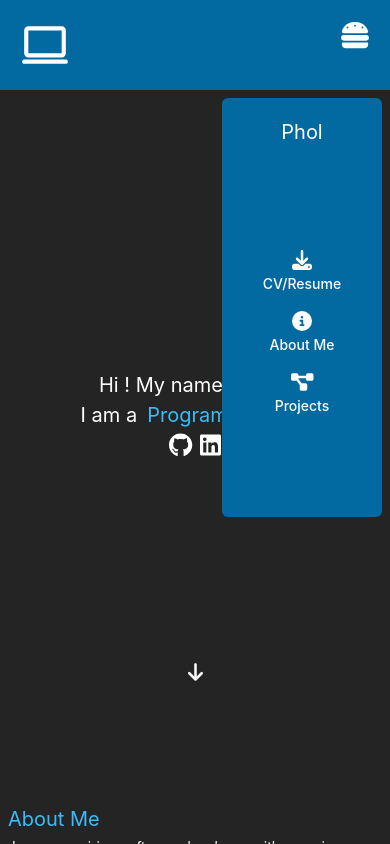
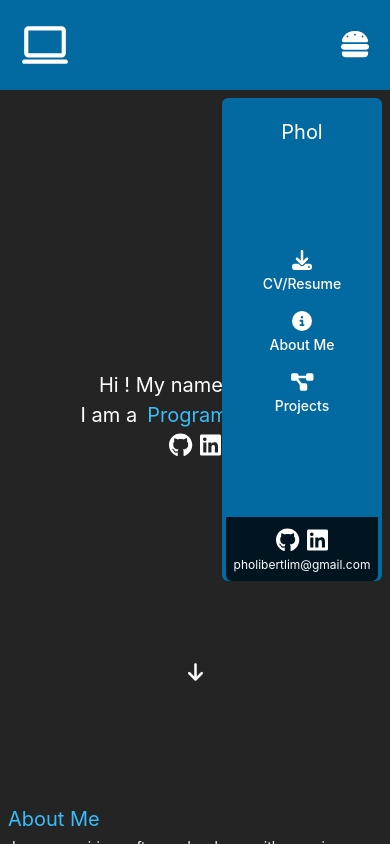
Before and after one commit to Phol16/PortfolioV2, a React (Vite) app: page / in a window 390 px wide. Both pictures are taken after a click on the button 355 px from the left and 36 px from the top of the page. Shown: the top 844 px of the page. Built offline with nearby package versions, Linux system fonts and the light colour scheme.

Commit message:
fix: UI/UX

```diff
--- a/src/components/Navbar.jsx
+++ b/src/components/Navbar.jsx
@@ -3,12 +3,13 @@ import { FontAwesomeIcon } from '@fortawesome/react-fontawesome';
 import React, { useState } from 'react';
 import Logo from '../assets/svg/Logo';
 import NavButton from './NavButton';
-import PDF from '../assets/PholibertLim_CV.pdf'
+import PDF from '../assets/PholibertLim_CV.pdf';
+import ContactLinks from './ContactLinks';
 
 const Navbar = () => {
   const [open, setOpen] = useState(false);
   return (
-    <div className='bg-sky-700 p-5 flex justify-between w-full '>
+    <div className='bg-sky-700 p-5 flex justify-between w-full items-center'>
       <Logo />
       <nav className=' gap-5 pr-2 hidden md:flex'>
         <NavButton redirect={PDF} icon={<FontAwesomeIcon icon={faDownload} />} text={'CV/Resume'} />
@@ -25,13 +26,17 @@ const Navbar = () => {
           <FontAwesomeIcon icon={faHamburger} className='text-3xl hover:scale-125 transition-all duration-[150ms]' />
         </button>
         {open && (
-          <nav className=' flex flex-col items-center gap-5 p-5 absolute right-2 top-[98px] bg-sky-700 rounded-md w-40 z-10'>
+          <nav className=' flex flex-col items-center gap-5 pt-5 absolute right-2 top-[98px] bg-sky-700 rounded-md w-40 z-10'>
             <h1 className='text-xl'>Phol</h1>
             <main className='flex flex-col justify-center items-center gap-3 py-20'>
               <NavButton redirect={PDF} icon={<FontAwesomeIcon icon={faDownload} />} text={'CV/Resume'} />
               <NavButton redirect={'#About'} icon={<FontAwesomeIcon icon={faInfoCircle} />} text={'About Me'} />
               <NavButton redirect={'#Projects'} icon={<FontAwesomeIcon icon={faProjectDiagram} />} text={'Projects'} />
             </main>
+            <section className='bg-black/80 flex justify-center items-center flex-col rounded-b-md p-2'>
+              <ContactLinks />
+              <p className='text-xs'>pholibertlim@gmail.com</p>
+            </section>
           </nav>
         )}
       </section>
```
